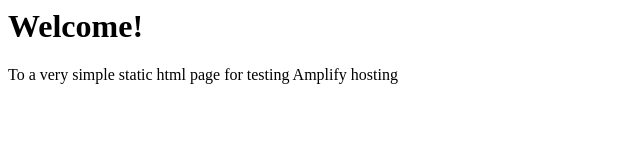
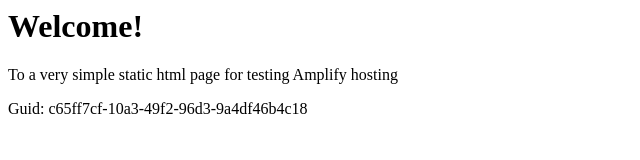
Before and after one commit to aws-aemilia-arn/Github-PR-Commit-Integration-Test-DoNotTouch-v1-prod-eu-north-1, a website: page src/index.html in a window 1280 px wide. Shown: the whole page, without its empty margins (0-640 px from the left). Drawn offline with Linux system fonts and the light colour scheme.

Commit message:
commit from integ tests

```diff
--- a/src/index.html
+++ b/src/index.html
@@ -1,3 +1,5 @@
+
+
 <html lang="en">
 
 <head>
@@ -10,6 +12,6 @@
 <body>
     <h1>Welcome!</h1>
     <p>To a very simple static html page for testing Amplify hosting</p>
-</body>
+    <p>Guid: c65ff7cf-10a3-49f2-96d3-9a4df46b4c18</p></body>
 
 </html>
```
